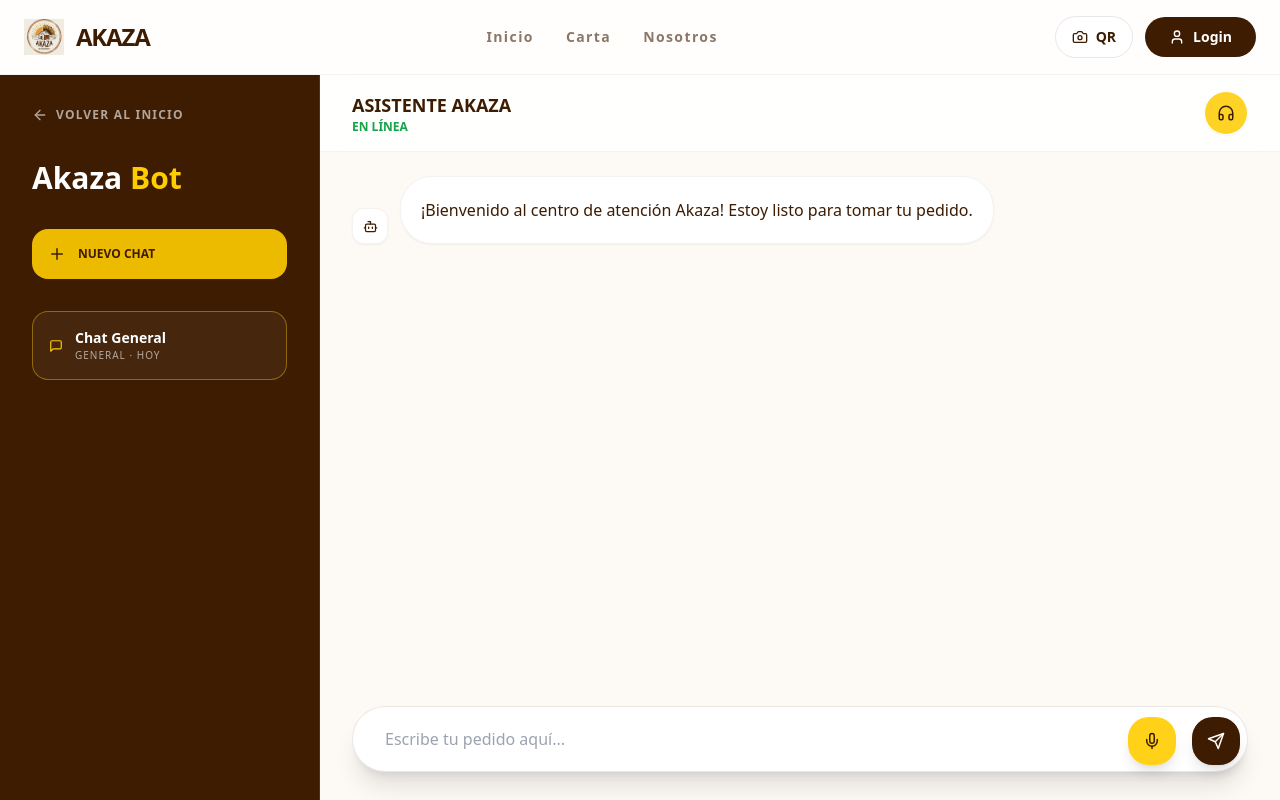
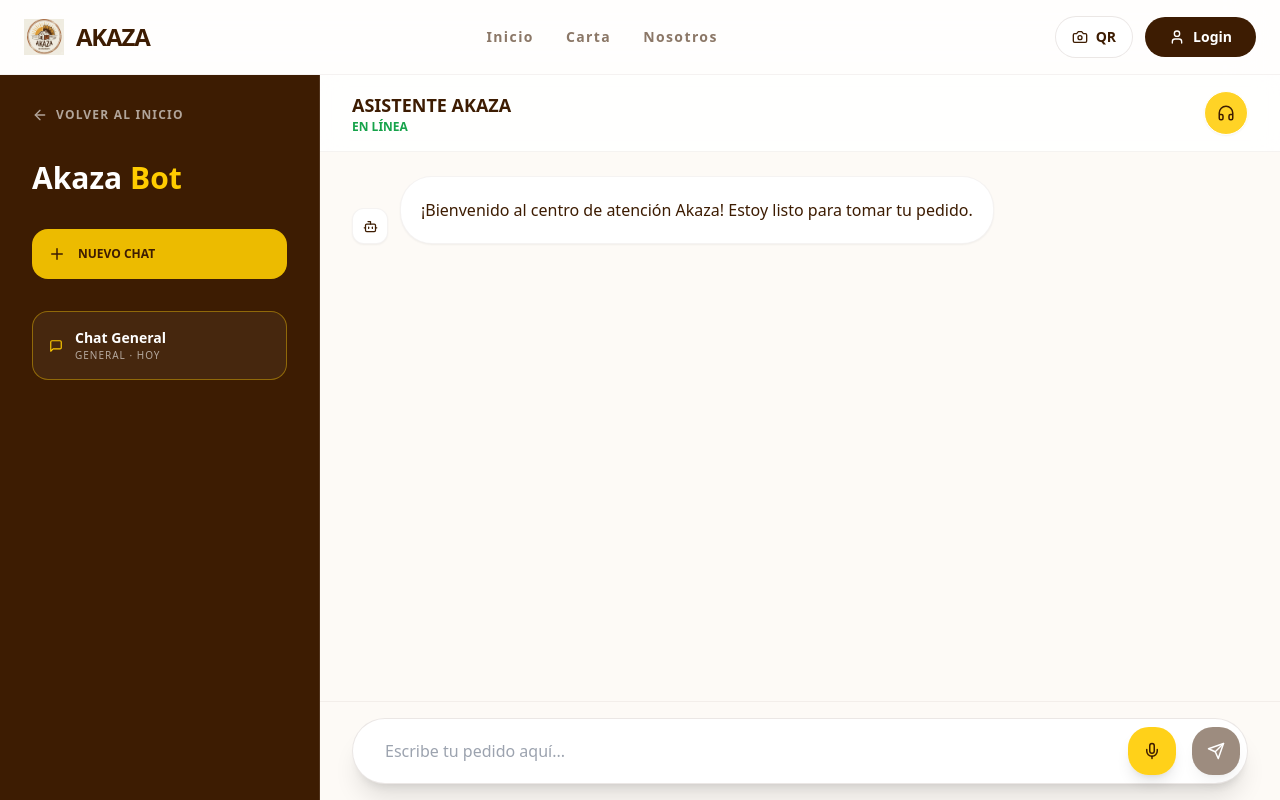
Before and after one commit to Isabelopez02/akaza_front, a Next.js app: page /chat in a window 1280 px wide. Built offline with nearby package versions, Linux system fonts and the light colour scheme.

Commit message:
responde voz alta

```diff
--- a/app/chat/components/ChatArea.tsx
+++ b/app/chat/components/ChatArea.tsx
@@ -1,5 +1,5 @@
 "use client";
-import { useRef } from "react";
+import { useEffect, useRef } from "react";
 import { Bot, Headphones, Menu, Mic, Send, User } from "lucide-react";
 
 type ChatRole = "user" | "bot";
@@ -38,6 +38,13 @@
 }: ChatAreaProps) {
   const scrollRef = useRef<HTMLDivElement>(null);
 
+  // Auto-scroll al último mensaje en desktop y móvil
+  useEffect(() => {
+    if (scrollRef.current) {
+      scrollRef.current.scrollTop = scrollRef.current.scrollHeight;
+    }
+  }, [messages]);
+
   const parseMessageContent = (content: string): ParsedChunk[] => {
     const regex = /\|\|([^|]+)\|\|/g;
     const chunks: ParsedChunk[] = [];
@@ -68,7 +75,8 @@
   };
 
   return (
-    <div className="flex-1 flex flex-col min-w-0 bg-akaza-crema relative h-full">
+    // MOBILE FIX: flex flex-col + h-full para que el footer se empuje con el teclado virtual
+    <div className="flex-1 flex flex-col min-w-0 bg-akaza-crema h-full overflow-hidden">
       <header className="bg-akaza-blanco/85 backdrop-blur-md border-b border-akaza-marron/5 z-40 px-4 md:px-8 py-3 md:py-4">
         <div className="max-w-4xl mx-auto w-full flex items-center justify-between">
           <button onClick={() => setIsSidebarOpen(true)} className="md:hidden w-10 h-10 text-akaza-marron bg-akaza-marron/5 rounded-xl flex items-center justify-center">
@@ -86,7 +94,8 @@
         </div>
       </header>
 
-      <main ref={scrollRef} className="flex-1 overflow-y-auto px-4 md:px-8 pt-4 md:pt-6 pb-40 md:pb-44">
+      {/* MOBILE FIX: flex-1 y overflow-y-auto para que crezca y sea scrolleable, sin padding-bottom duro */}
+      <main ref={scrollRef} className="flex-1 overflow-y-auto px-4 md:px-8 pt-4 md:pt-6 pb-4">
         <div className="max-w-4xl mx-auto w-full space-y-6 md:space-y-8">
           {messages.map((m, i) => (
             <div key={i} className={`flex ${m.role === 'user' ? 'justify-end' : 'justify-start'}`}>
@@ -135,19 +144,24 @@
         </div>
       </main>
 
-      <footer className="absolute bottom-4 md:bottom-6 left-0 right-0 px-4 md:px-8 bg-akaza-crema z-50">
-        <form onSubmit={handleSend} className="max-w-4xl mx-auto relative pb-[max(0.25rem,env(safe-area-inset-bottom))]">
+      {/* MOBILE FIX: footer como flex item normal, no absolute. Se mueve cuando aparece el teclado */}
+      <footer className="flex-shrink-0 px-4 md:px-8 py-3 md:py-4 bg-akaza-crema border-t border-akaza-marron/5">
+        <form
+          onSubmit={handleSend}
+          className="max-w-4xl mx-auto relative pb-[env(safe-area-inset-bottom,0px)]"
+        >
           <input
             value={input}
             onChange={(e) => setInput(e.target.value)}
             placeholder="Escribe tu pedido aquí..."
+            enterKeyHint="send"
             className="w-full bg-akaza-blanco shadow-xl rounded-[2.5rem] py-4 md:py-5 pl-5 md:pl-8 pr-32 md:pr-36 outline-none text-akaza-marron font-medium text-sm md:text-base border border-akaza-marron/10"
           />
           <button
             type="button"
             onClick={handleVoiceInput}
             aria-label="Grabar nota de voz"
-            className={`absolute right-[58px] md:right-[72px] top-1/2 -translate-y-1/2 w-10 h-10 md:w-12 md:h-12 rounded-[1.1rem] md:rounded-[1.3rem] flex items-center justify-center shadow-lg transition-all ${
+            className={`absolute right-[58px] md:right-[72px] top-1/2 -translate-y-1/2 z-10 w-10 h-10 md:w-12 md:h-12 rounded-[1.1rem] md:rounded-[1.3rem] flex items-center justify-center shadow-lg transition-all ${
               isVoicePending
                 ? "bg-akaza-amarillo text-akaza-marron scale-95"
                 : "bg-akaza-amarillo/90 text-akaza-marron hover:bg-akaza-amarillo"
@@ -155,7 +169,12 @@
           >
             <Mic size={18} />
           </button>
-          <button type="submit" disabled={!input.trim() || isLoading} className="absolute right-2 top-1/2 -translate-y-1/2 bg-akaza-marron text-akaza-blanco w-10 h-10 md:w-12 md:h-12 rounded-[1.1rem] md:rounded-[1.3rem] flex items-center justify-center shadow-lg">
+          <button
+            type="submit"
+            onClick={(e) => handleSend(e)}
+            disabled={!input.trim() || isLoading}
+            className="absolute right-2 top-1/2 -translate-y-1/2 z-10 bg-akaza-marron text-akaza-blanco w-10 h-10 md:w-12 md:h-12 rounded-[1.1rem] md:rounded-[1.3rem] flex items-center justify-center shadow-lg disabled:opacity-50"
+          >
             <Send size={18} />
           </button>
         </form>
--- a/app/chat/page.tsx
+++ b/app/chat/page.tsx
@@ -120,7 +120,8 @@
         userMessage,
         { role: "bot", content: respuestaIA },
       ]);
-      setIsLoading(false);
+      // 🔊 TAREA 3: Hablar la respuesta en voz alta tras recibirla
+      hablarRespuestaIA(respuestaIA);
     } catch (error) {
       console.error("Error al conectar con Python (Chat):", error);
       updateCurrentSessionMessages([
@@ -128,14 +129,92 @@
         userMessage,
         { role: "bot", content: "Hubo un problema al procesar tu mensaje. Intenta otra vez." },
       ]);
+    } finally {
       setIsLoading(false);
     }
   };
 
+  // ============================================================
+  // 🔊 TAREA 3: TEXT-TO-SPEECH — La IA habla en voz alta
+  // ============================================================
+  const hablarRespuestaIA = (textoCrudo: string) => {
+    if (typeof window === "undefined" || !window.speechSynthesis) return;
+
+    // Limpiar marcadores antes de hablar
+    const textoLimpio = textoCrudo
+      .replace(/\|\|.*?\|\|/g, "")          // eliminar bloques ||...|| de platos
+      .replace(/\[ORDEN_CONFIRMADA\].*$/s, "") // eliminar bloque de orden al final
+      .replace(/\*\*/g, "")                  // quitar negritas markdown
+      .replace(/\*/g, "")                    // quitar cursivas markdown
+      .trim();
+
+    if (!textoLimpio) return;
+
+    // Cancelar cualquier lectura previa
+    window.speechSynthesis.cancel();
+
+    const utterance = new SpeechSynthesisUtterance(textoLimpio);
+    utterance.lang = "es-PE";
+    utterance.rate = 1.0;
+    utterance.pitch = 1.1;
+
+    // Buscar voz femenina preferida (Google Español o Spanish Female)
+    const elegirVoz = () => {
+      const voces = window.speechSynthesis.getVoices();
+      const vozFemenina =
+        voces.find((v) => /google.*español/i.test(v.name)) ||
+        voces.find((v) => /female/i.test(v.name) && v.lang.startsWith("es")) ||
+        voces.find((v) => v.lang.startsWith("es"));
+      if (vozFemenina) utterance.voice = vozFemenina;
+      window.speechSynthesis.speak(utterance);
+    };
+
+    // Las voces pueden tardar en cargarse en algunos navegadores
+    if (window.speechSynthesis.getVoices().length > 0) {
+      elegirVoz();
+    } else {
+      window.speechSynthesis.onvoiceschanged = elegirVoz;
+    }
+  };
+
+  // ============================================================
+  // 🎤 TAREA 2: SPEECH-TO-TEXT — Reconocimiento de voz en vivo
+  // ============================================================
   const handleVoiceInput = () => {
-    // Aquí conectarás Web Speech API o grabación para enviar audio al backend.
+    if (typeof window === "undefined") return;
+
+    const SpeechRecognition =
+      (window as any).SpeechRecognition || (window as any).webkitSpeechRecognition;
+
+    if (!SpeechRecognition) {
+      console.warn("[Voice] Este navegador no soporta SpeechRecognition.");
+      return;
+    }
+
+    const recognition = new SpeechRecognition();
+    recognition.lang = "es-PE";
+    recognition.interimResults = false;
+    recognition.maxAlternatives = 1;
+
     setIsVoicePending(true);
-    setTimeout(() => setIsVoicePending(false), 800);
+
+    recognition.onresult = (event: any) => {
+      const textoHablado = event.results[0][0].transcript;
+      console.log("[Voice] Texto reconocido:", textoHablado);
+      setInput(textoHablado);
+      setIsVoicePending(false);
+    };
+
+    recognition.onerror = (event: any) => {
+      console.error("[Voice] Error de reconocimiento:", event.error);
+      setIsVoicePending(false);
+    };
+
+    recognition.onend = () => {
+      setIsVoicePending(false);
+    };
+
+    recognition.start();
   };
 
   const createNewGeneralSession = () => {
```
